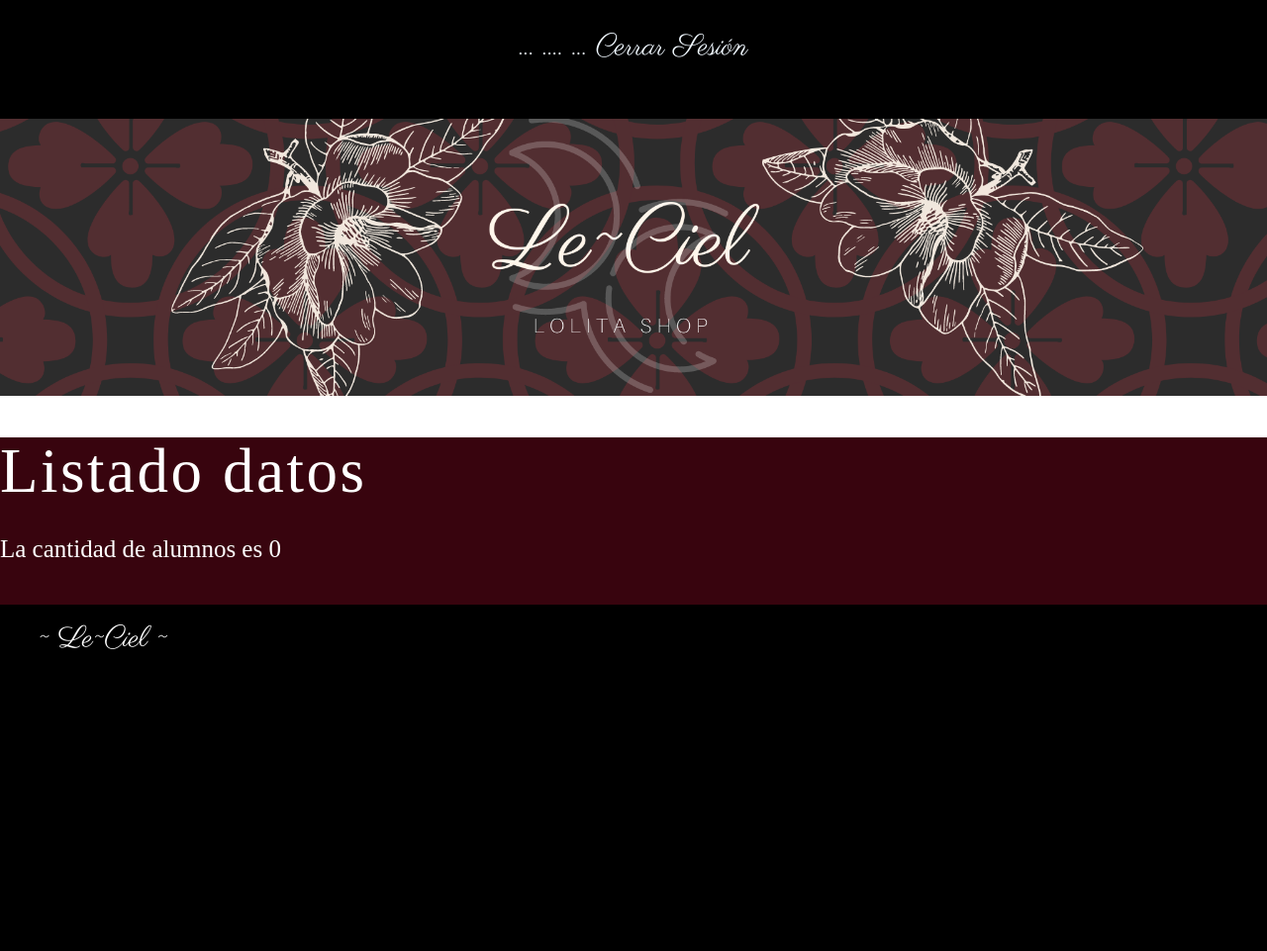
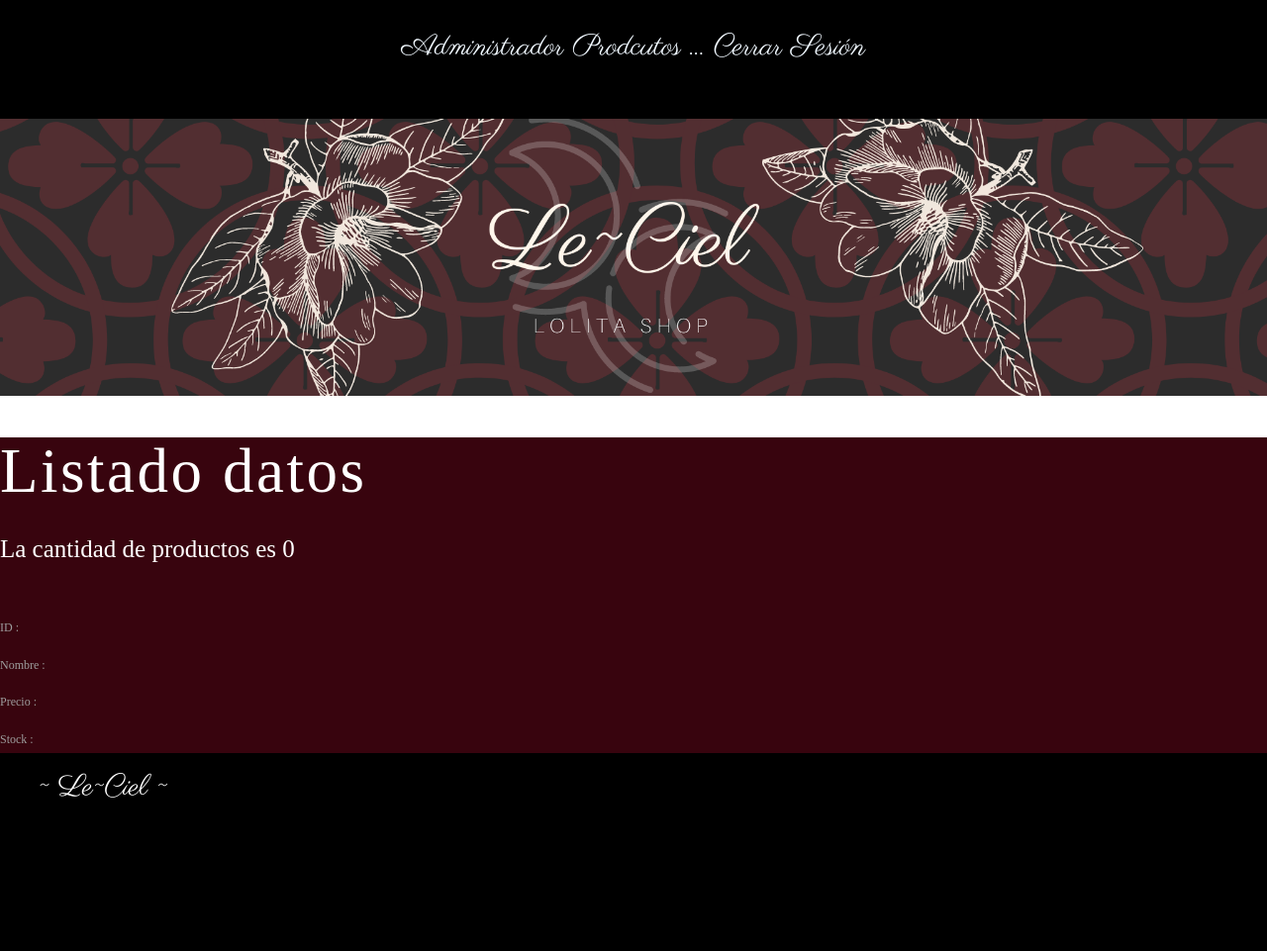
Before and after one commit to MInnaRo/Prueba2, a Django app: page /productos/mostrar_datos in a window 1280 px wide. Shown: the whole page at 99% size. Before the commit the page ends 656 px from the top, so only its background shows below. Run offline with Django 3.2, Linux system fonts and the light colour scheme; data that the repository does not hold is empty; some libraries are stand-ins or nearby versions.

Commit message:
Commit inicio sesión...

```diff
--- a/MyProyectos/instituto/productos/templates/productos/boton_buscar.html
+++ b/MyProyectos/instituto/productos/templates/productos/boton_buscar.html
@@ -16,9 +16,11 @@
     {% endif %}
     <form action="buscar_id" method="POST">
         {% csrf_token %}
-        <label>Ingrese rut para buscar alumno</label>
-        <input type="text" name="id">
+        <label>Ingrese ID para buscar producto</label>
+        <input type="number" name="id">
         <input type="submit" name="opcion" value="Buscar">
+        <a href="admin">CANCELAR</a>
+
     </form>
 {% endblock %}
 
--- a/MyProyectos/instituto/productos/templates/productos/boton_editar.html
+++ b/MyProyectos/instituto/productos/templates/productos/boton_editar.html
@@ -1,6 +1,6 @@
 {% extends "productos/inicio2.html" %}
 
-{%block title %} <title>Botón editar</title>{% endblock%}
+{%block title %} Boton Listar {% endblock%}
 
 {% block content%}
     {% load static %}
--- a/MyProyectos/instituto/productos/templates/productos/formulario_agregar.html
+++ b/MyProyectos/instituto/productos/templates/productos/formulario_agregar.html
@@ -60,7 +60,11 @@
                 </div>
                 <center>
                 <input type="submit" name="opcion" value="  Grabar   ">
-                <input type="submit" name="opcion" value="  Cancelar   ">
+                <input type="submit" name="opcion" value="  Cancelar   "> <br>
+
+
+                <a href="admin" class="background-6">Grabar</a> <br>
+                    <a href="admin" class="background-6">Cancelar</a>
 
                     </center>
         </div>
--- a/MyProyectos/instituto/productos/templates/productos/iniciarSesion.html
+++ b/MyProyectos/instituto/productos/templates/productos/iniciarSesion.html
@@ -20,7 +20,7 @@
 
 <body>
     <header class="background-3 text-center">
-        <a href="index.html" target="_blank" class="font-sesion">Inicio</a>
+         <a href="{% url 'leciel' %}" style="color:aliceblue" >~Le~Ciel~</a>
     </header>
 
     <Form action"submit" method="POST" section class="background-5">
--- a/MyProyectos/instituto/productos/templates/productos/inicio2.html
+++ b/MyProyectos/instituto/productos/templates/productos/inicio2.html
@@ -19,10 +19,10 @@
 </head>
 
 <header class="background-3 text-center">
-    <a href="{% url 'registro' %}" target="_blank"style="color:aliceblue" >...</a>
-    <a href="{% url 'productos' %}" target="_blank"style="color:aliceblue">....</a>
-    <a href="{% url 'iniciarSesion' %}" target="_blank"style="color:aliceblue">...</a>
-    <a href="{% url 'auth_logout' %}" target="_blank"style="color:aliceblue">Cerrar Sesión</a>
+    <a href="{% url 'admin' %}" style="color:aliceblue" >Administrador</a>
+    <a href="{% url 'productos' %}" style="color:aliceblue">Prodcutos</a>
+    <a href="{% url 'iniciarSesion' %}" style="color:aliceblue">...</a>
+    <a href="{% url 'auth_logout' %}" style="color:aliceblue">Cerrar Sesión</a>
 </header>
 
     <div class="row">
--- a/MyProyectos/instituto/productos/templates/productos/leciel.html
+++ b/MyProyectos/instituto/productos/templates/productos/leciel.html
@@ -1,6 +1,6 @@
 {% extends "personas/inicio.html" %}
 
-{%block title %} Boton Listar {% endblock%}
+{%block title %} leciel {% endblock%}
 
 {% block content%}
     {% load static %}
--- a/MyProyectos/instituto/productos/templates/productos/listar.html
+++ b/MyProyectos/instituto/productos/templates/productos/listar.html
@@ -1,6 +1,6 @@
 {% extends "productos/inicio2.html" %}
 
-{%block title %}Listar {% endblock%}
+{%block title %} Boton Listar {% endblock%}
 
 {% block content%}
     {% load static %}
--- a/MyProyectos/instituto/productos/templates/productos/listar_datos.html
+++ b/MyProyectos/instituto/productos/templates/productos/listar_datos.html
@@ -7,7 +7,11 @@
 
 <div section class="background-6" style="font-family: 'Times New Roman', Times, serif;">
     <h1>Listado datos</h1>
-    La cantidad de alumnos es {{ listado|length }}<br><br>
+    La cantidad de productos es {{ listado|length }}<br><br>
+    <label>ID      :</label> <br>
+    <label>Nombre  :</label><br>
+    <label>Precio  :</label><br>
+    <label>Stock   :</label><br>
 
     {% for  datos in listado %}
 
--- a/MyProyectos/instituto/productos/templates/productos/productos.html
+++ b/MyProyectos/instituto/productos/templates/productos/productos.html
@@ -1,6 +1,6 @@
 {% extends "productos/inicio.html" %}
 
-{%block title %} Boton Listar {% endblock%}
+{%block title %} Productos {% endblock%}
 
 {% block content%}
     {% load static %}
--- a/MyProyectos/instituto/productos/urls.py
+++ b/MyProyectos/instituto/productos/urls.py
@@ -5,29 +5,41 @@ from django.urls import path, include
 from . import views
 
 urlpatterns = [
-    path('index',views.index, name='index'),
+    path('accesorios',views.accesorios, name='accesorios'),
+    path('admin',views.admin, name='admin'),
+    path('boton_buscar',views.boton_buscar, name='boton_buscar'),
+    path('boton_editar',views.boton_editar, name='boton_editar'),
+    path('boton_eliminar', views.boton_eliminar, name='boton_eliminar'),
+    path('buscar', views.buscar, name='buscar'),
+    path('buscar_id', views.buscar_id, name='buscar_id'),
     path('listar',views.listar, name='listar'),
-    path('buscar',views.buscar, name='buscar'),
-    path('buscar_id', views.buscar_id, name='buscar_id'),
-    path('eliminar',views.eliminar, name='eliminar'),
-    path('eliminar_id', views.eliminar_id, name='eliminar_id'),
+    path('eliminar', views.eliminar, name='eliminar'),
+    path('eliminar_id',views.eliminar_id, name='eliminar_id'),
     path('agregar',views.agregar, name='agregar'),
+    path('agregar_datos', views.agregar_datos, name='agregar_datos'),
     path('editar',views.editar, name='editar'),
+    path('buscar_editar', views.buscar_editar, name='buscar_editar'),
+    path('actualizar_datos',views.actualizar_datos, name='actualizar_datos'),
+    path('menu', views.menu, name='menu'),
+    path('calzado',views.calzado, name='calzado'),
+    path('formulario_agregar',views.agregar, name='formulario_agregar'),
     path('formulario_editar',views.editar, name='formulario_editar'),
-    path('menu',views.menu, name='menu'),
-    path('menu_productos',views.menu_productos, name='menu_productos'),
+    path('iniciarSesion',views.iniciarSesion, name='iniciarSesion'),
     path('inicio',views.inicio, name='inicio'),
     path('inicio2',views.inicio2, name='inicio2'),
+    path('leciel', views.leciel, name='leciel'),
+    path('listar',views.listar, name='listar'),
+    path('listar_datos',views.listar_datos, name='listar_datos'),
+    path('mensaje_datos_grabados',views.mensaje_datos_grabados, name='mensaje_datos_grabados'),
+    path('mensaje_eliminado', views.mensaje_eliminado, name='mensaje_eliminado'),
+    path('menu_productos',views.menu_productos, name='menu_productos'),
+    path('mostrar_datos',views.mostrar_datos, name='mostrar_datos'),
     path('productos',views.productos, name='productos'),
-    path('calzado',views.calzado, name='calzado'),
+    path('registro',views.registro, name='registro'),
+    path('ropa',views.ropa, name='ropa'),
     path('vestidos',views.vestidos, name='vestidos'),
-    path('ropa',views.ropa, name='ropa'),
-    path('accesorios',views.accesorios, name='accesorios'),
-    path('registro',views.registro, name='registro'),
-    path('iniciarSesion',views.iniciarSesion, name='iniciarSesion'),
-    path('index',views.index, name='index'),
-    path('admin',views.admin, name='admin'),
-    path('mostrar_datos',views.mostrar_datos, name='mostrar_datos'),
+
+
 
 
 ]
--- a/MyProyectos/instituto/productos/views.py
+++ b/MyProyectos/instituto/productos/views.py
@@ -37,6 +37,11 @@ def buscar(request):
     context={}
     return render(request,'productos/boton_buscar.html',context)
 
+def productos(request):
+    print("Estamos en la vista productos")
+    context={}
+    return render(request,'productos/productos.html',context)
+
 def buscar_id (request):
     print("hola  estoy en buscar_id...")
     if request.method == 'POST':
@@ -46,7 +51,7 @@ def buscar_id (request):
            try:
                datos = datos()
                datos= Datos.objects.get(id=mi_id)
-               if alumno is not None:
+               if datos is not None:
                    print("Datos=", datos)
                    context={'datos':datos}
                    return render(request, 'productos/mostrar_datos.html', context)
@@ -98,22 +103,25 @@ def agregar_datos(request):
     print("hola  estoy en agregar_datos...")
     if request.method == 'POST':
        mi_id = request.POST['id']
-       mi_nombre= request.POST['nombre']
-       mi_paterno=request.POST['aPaterno']
-       mi_materno=request.POST['aMaterno']
-       mi_fechaNac =request.POST['fechaNac']
-       mi_genero=request.POST['genero']
+       mi_numero = request.POST['numero']
+       mi_nombre = request.POST['nombre']
+       mi_precio = request.POST['precio']
+       mi_stock = request.POST['stock']
+       mi_foto = request.FILES['foto']
+       mi_tipo = request.POST['tipo']
 
        if mi_id != "":
            try:
                datos = Datos()
 
-               datos.id = mi_id
-               datos.nombre = mi_nombre
-               datos.apellido_paterno = mi_paterno
-               datos.apellido_materno = mi_materno
-               datos.fecha_nacimiento = mi_fechaNac
-               datos.genero = mi_genero
+               producto = Producto()
+               producto.numero = mi_numero
+               producto.nombre = mi_nombre
+               producto.precio = mi_precio
+               producto.foto = mi_foto
+               producto.stock = mi_stock
+               producto.activo = 1
+               producto.tipo = mi_tipo
 
                datos.save()
 
@@ -130,6 +138,7 @@ def editar(request):
     print("Estamos en la vista editar")
     context = {}
     return render(request, 'productos/boton_editar.html', context)
+
 def formulario_editar(request):
     print("Estamos en la vista editar")
     context = {}
@@ -161,21 +170,23 @@ def actualizar_datos(request):
     print("hola  estoy en actualizar_datos...")
     if request.method == 'POST':
        mi_id = request.POST['id']
-       mi_nombre= request.POST['nombre']
-       mi_paterno=request.POST['aPaterno']
-       mi_materno=request.POST['aMaterno']
-       mi_fechaNac =request.POST['fechaNac']
-       mi_genero=request.POST['genero']
+       mi_numero = request.POST['numero']
+       mi_precio = request.POST['precio']
+       mi_nombre = request.POST['nombre']
+       mi_foto = request.FILES['foto']
+       mi_stock = request.POST['stock']
+       mi_tipo = request.POST['tipo']
 
        if mi_id != "":
            try:
                datos = Datos()
                datos.id_datos = mi_id
-               datos.nombre = mi_nombre
-               datos.apellido_paterno = mi_paterno
-               datos.apellido_materno = mi_materno
-               datos.fecha_nacimiento = mi_fechaNac
-               datos.genero = mi_genero
+               producto.numero = mi_numero
+               producto.precio = mi_precio
+               producto.nombre = mi_nombre
+               producto.foto = mi_foto
+               producto.stock = mi_stock
+               producto.tipo = mi_tipo
                datos.activo = 1
 
                datos.save()  #actualiza
@@ -245,3 +256,44 @@ def admin(request):
     print("Estamos en la vista listar")
     context={}
     return render(request,'productos/admin.html',context)
+
+
+def boton_buscar():
+    print("Estamos en la vista boton buscar")
+    context = {}
+    return render(request, 'productos/boton_buscar.html', context)
+
+
+def boton_editar():
+    print("Estamos en la vista boton editar")
+    context = {}
+    return render(request, 'productos/boton_editar.html', context)
+
+def boton_eliminar():
+    print("Estamos en la vista boton eliminar")
+    context = {}
+    return render(request, 'productos/boton_eliminar.html', context)
+
+
+def leciel():
+    print("Estamos en la vista leciel")
+    context = {}
+    return render(request, 'productos/leciel.html', context)
+
+
+def listar_datos():
+    print("Estamos en la vista listar_datos")
+    context = {}
+    return render(request, 'productos/listar_datos.html', context)
+
+
+def mensaje_datos_grabados():
+    print("Estamos en la vista mensaje_datos_grabados")
+    context = {}
+    return render(request, 'productos/mensaje_datos_grabados.html', context)
+
+
+def mensaje_eliminado():
+    print("Estamos en la vista mensaje_eliminado")
+    context = {}
+    return render(request, 'productos/mensaje_eliminado.html', context)
--- a/MyProyectos/instituto/templates/registration/login.html
+++ b/MyProyectos/instituto/templates/registration/login.html
@@ -1,4 +1,4 @@
-{% extends "base.html" %}
+{% extends "productos/inicio2.html" %}
 {% load i18n %}
 
 {% block content %}
```
Also changed, not shown: MyProyectos/instituto/productos/templates/productos/buscar.html (+13 -15 lines), MyProyectos/instituto/productos/templates/productos/mensaje_alumno_eliminado.html (deleted, +0 -11 lines), MyProyectos/instituto/productos/templates/productos/mostrar_datos.html (+23 -12 lines).
